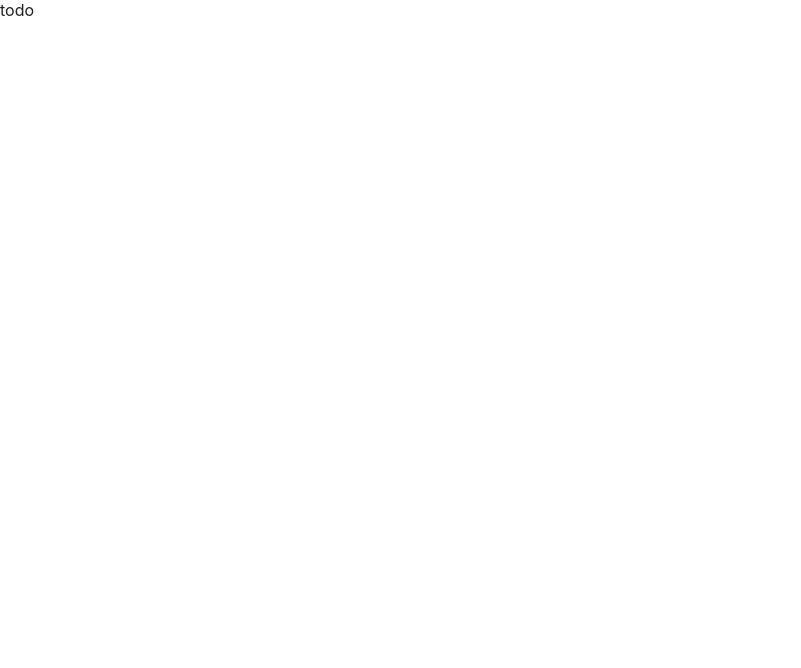
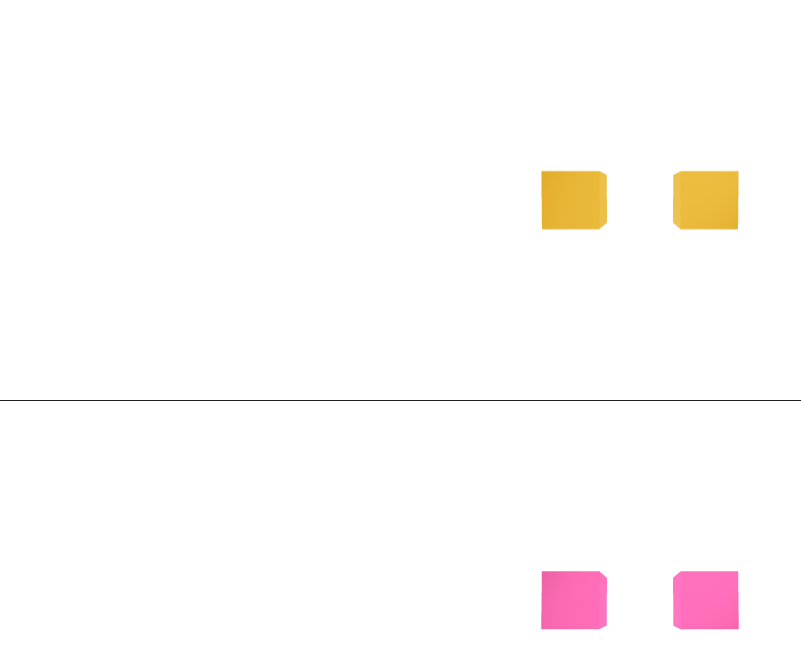
Before and after one commit to RookieZoe/network-cabinet, a React (Vite) app: page / in a window 1280 px wide. Shown: the top 668 px of the page, without its empty margins (0-801 px from the left). Built offline with nearby package versions, Linux system fonts and the light colour scheme.

Commit message:
[feat]: Compare the differences between using and not using "@react-three/fiber"

```diff
--- a/package.json
+++ b/package.json
@@ -16,9 +16,11 @@
     "postinstall": "is-ci || (husky .husky && cp ./.vscode/vite.config.proxy.ts ./)"
   },
   "dependencies": {
+    "@react-three/fiber": "8.17.10",
     "classnames": "2.5.1",
     "dompurify": "3.1.7",
     "nprogress": "0.2.0",
+    "rc-util": "5.43.0",
     "react": "18.3.1",
     "react-dom": "18.3.1",
     "three": "0.169.0"
--- /dev/null
+++ b/src/components/demo.fiber.tsx
@@ -0,0 +1,42 @@
+import * as THREE from 'three';
+import { useRef, useState } from 'react';
+import { Canvas, useFrame, ThreeElements } from '@react-three/fiber';
+
+function Box(props: ThreeElements['mesh']) {
+  const ref = useRef<THREE.Mesh>(null!);
+  const [hovered, hover] = useState(false);
+  const [clicked, click] = useState(false);
+  useFrame((_state, delta) => (ref.current.rotation.x += delta));
+
+  return (
+    <mesh
+      {...props}
+      ref={ref}
+      scale={clicked ? 1.5 : 1}
+      onClick={() => click(!clicked)}
+      onPointerOver={() => hover(true)}
+      onPointerOut={() => hover(false)}
+    >
+      <boxGeometry args={[1, 1, 1]} />
+      <meshStandardMaterial color={hovered ? 'hotpink' : 'orange'} />
+    </mesh>
+  );
+}
+
+export const DemoFiber = () => {
+  return (
+    <Canvas style={{ flex: '1' }}>
+      <ambientLight intensity={Math.PI / 2} />
+      <spotLight
+        position={[10, 10, 10]}
+        angle={0.15}
+        penumbra={1}
+        decay={0}
+        intensity={Math.PI}
+      />
+      <pointLight position={[-10, -10, -10]} decay={0} intensity={Math.PI} />
+      <Box position={[-1.2, 0, 0]} />
+      <Box position={[1.2, 0, 0]} />
+    </Canvas>
+  );
+};
--- /dev/null
+++ b/src/components/demo.tsx
@@ -0,0 +1,95 @@
+import * as THREE from 'three';
+import { useThree } from '@/hooks/useThree';
+import { useEffect, useState } from 'react';
+
+export const Demo = () => {
+  const { ref, renderer, aspect } = useThree();
+  const [scene] = useState<THREE.Scene>(new THREE.Scene());
+  const [cam, setCam] = useState<THREE.PerspectiveCamera>(null!);
+
+  const init = () => {
+    // CAMERA
+    const camera = new THREE.PerspectiveCamera(75, aspect, 0.1, 2000);
+    camera.translateZ(5);
+    setCam(() => camera);
+
+    // 灯光
+    const ambientLight = new THREE.AmbientLight(0xffffff, Math.PI / 2);
+
+    const spotLight = new THREE.SpotLight(0xffffff, Math.PI, 0, 0.15, 1, 0);
+    spotLight.position.set(10, 10, 10);
+    // spotLight.shadow.mapSize.width = 512;
+    // spotLight.shadow.mapSize.height = 512;
+    // spotLight.shadow.camera.near = 0.5;
+    // spotLight.shadow.camera.far = 100;
+    spotLight.castShadow = true;
+
+    const pointLight = new THREE.PointLight(0xffffff, Math.PI, 0, 0);
+    pointLight.position.set(-10, -10, -10);
+    // pointLight.shadow.mapSize.width = 512;
+    // pointLight.shadow.mapSize.height = 512;
+    // pointLight.shadow.camera.near = 0.5;
+    // pointLight.shadow.camera.far = 100;
+    pointLight.castShadow = true;
+
+    const geometry = new THREE.BoxGeometry(1, 1, 1);
+    const material = new THREE.MeshStandardMaterial({ color: 'hotpink' });
+    material.shadowSide = THREE.DoubleSide;
+    const cube1 = new THREE.Mesh(geometry, material);
+    cube1.position.set(-1.2, 0, 0);
+    cube1.receiveShadow = true;
+    const cube2 = new THREE.Mesh(geometry, material);
+    cube2.position.set(1.2, 0, 0);
+    cube2.receiveShadow = true;
+
+    // scene
+    scene.background = new THREE.Color(0xffffff);
+    scene.add(ambientLight);
+    scene.add(spotLight);
+    scene.add(pointLight);
+
+    scene.add(cube1);
+    scene.add(cube2);
+
+    function animate() {
+      requestAnimationFrame(animate);
+
+      cube1.rotation.x += 0.0162;
+      cube2.rotation.x += 0.0162;
+
+      renderer?.render?.(scene, camera);
+    }
+
+    animate();
+  };
+
+  useEffect(() => {
+    if (!renderer) {
+      return;
+    }
+
+    init();
+  }, [renderer]);
+
+  useEffect(() => {
+    if (!cam) {
+      return;
+    }
+
+    cam.aspect = aspect;
+    cam.updateProjectionMatrix();
+  }, [aspect]);
+
+  return (
+    <div
+      ref={ref}
+      style={{
+        flex: 1,
+        width: '100%',
+        height: '100%',
+        overflow: 'hidden',
+        pointerEvents: 'auto'
+      }}
+    ></div>
+  );
+};
--- a/src/global.less
+++ b/src/global.less
@@ -17,8 +17,8 @@
 
 html,
 body {
-  width: 100% !important;
-  max-width: 100vw;
+  width: 100vw;
+  height: 100vh;
   overflow-x: hidden;
   font-family: Inter, system-ui, Avenir, Helvetica, Arial, sans-serif;
   color: rgba(var(--foreground-rgb), 0.88);
@@ -31,7 +31,7 @@ ol {
 
 #app {
   display: flex;
-  min-height: 100vh;
+  height: 100%;
   justify-content: space-between;
   flex-direction: column;
   align-items: stretch;
--- /dev/null
+++ b/src/hooks/useResize.tsx
@@ -0,0 +1,33 @@
+import { useEffect } from 'react';
+import wrapperRaf from 'rc-util/es/raf';
+import addEventListener from 'rc-util/es/Dom/addEventListener';
+
+export function useResize(
+  $el: HTMLElement | null,
+  callback: () => void,
+  deps: React.DependencyList | undefined = []
+) {
+  useEffect(() => {
+    let id = 0;
+    const handler = () => {
+      id = wrapperRaf(callback);
+    };
+
+    if ($el) {
+      if (window.ResizeObserver) {
+        const resizeObserver = new window.ResizeObserver(handler);
+        resizeObserver.observe($el);
+        return () => {
+          wrapperRaf.cancel(id);
+          resizeObserver.disconnect();
+        };
+      } else {
+        const { remove } = addEventListener(window, 'resize', handler, true);
+        return () => {
+          wrapperRaf.cancel(id);
+          remove();
+        };
+      }
+    }
+  }, [$el, ...deps]);
+}
--- /dev/null
+++ b/src/hooks/useThree.tsx
@@ -0,0 +1,59 @@
+import * as THREE from 'three';
+
+import { useCallback, useEffect, useState } from 'react';
+import { useResize } from './useResize';
+
+const useThree = () => {
+  const [node, setNode] = useState<HTMLElement | null>(null);
+  const [aspect, setAspect] = useState<number>(1);
+  const [renderer, setRenderer] = useState<THREE.WebGLRenderer | null>(null);
+
+  const ref = useCallback((node: HTMLElement | null) => {
+    if (!node) {
+      return;
+    }
+
+    const { clientWidth = window.innerWidth, clientHeight = window.innerHeight } = node;
+    setAspect(clientWidth / clientHeight);
+
+    const renderer = new THREE.WebGLRenderer({ antialias: true });
+    renderer.setSize(clientWidth, clientHeight);
+    renderer.setPixelRatio(window.devicePixelRatio);
+    renderer.shadowMap.enabled = true;
+    renderer.shadowMap.type = THREE.PCFSoftShadowMap;
+
+    node.appendChild(renderer.domElement);
+    setNode(() => node);
+    setRenderer(() => renderer);
+  }, []);
+
+  useEffect(() => {
+    return () => {
+      if (node) {
+        setNode(() => null);
+      }
+
+      if (aspect !== 1) {
+        setAspect(1);
+      }
+
+      if (renderer) {
+        setRenderer(() => null);
+      }
+    };
+  }, []);
+
+  useResize(
+    node,
+    function () {
+      const { clientWidth = window.innerWidth, clientHeight = window.innerHeight } = node!;
+      setAspect(clientWidth / clientHeight);
+      renderer?.setSize?.(clientWidth, clientHeight);
+    },
+    [renderer, aspect]
+  );
+
+  return { ref, renderer, aspect };
+};
+
+export { useThree };
--- a/src/main.tsx
+++ b/src/main.tsx
@@ -1,10 +1,14 @@
+import './global.less';
 import { StrictMode } from 'react';
 import { createRoot } from 'react-dom/client';
 
-import './global.less';
+import { DemoFiber } from './components/demo.fiber';
+import { Demo } from './components/demo';
 
 createRoot(document.getElementById('app')!).render(
   <StrictMode>
-    <div>todo</div>
+    <DemoFiber />
+    <div style={{ borderTop: '1px solid' }}></div>
+    <Demo />
   </StrictMode>
 );
```
Also changed, not shown: 1 other file (tests, documents, lock files or other folders).
